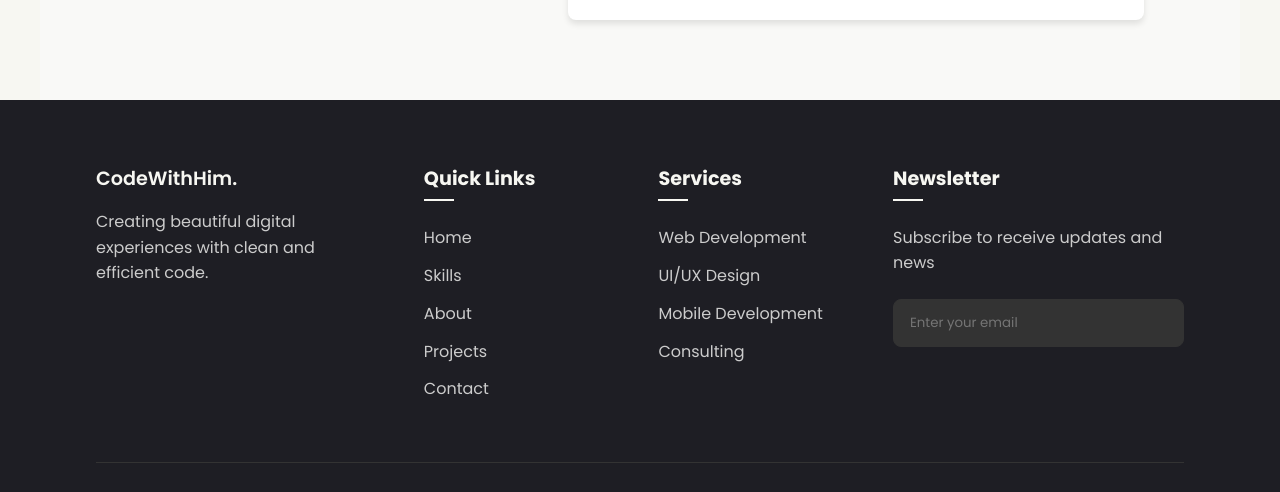
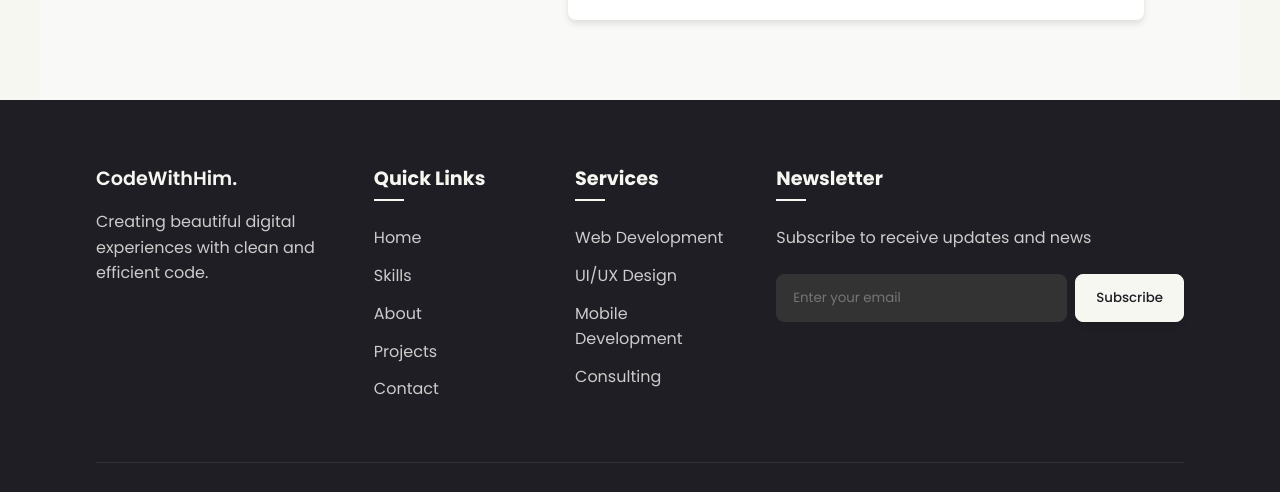
Before and after one commit to saher-redwan/my-portfolio, a plain HTML site: page index.html in a window 1280 px wide. Shown: the part 4621-5113 px from the top of the page. Drawn offline with Linux system fonts and the light colour scheme.

Commit message:
test 10.2

```diff
--- a/css/style.css
+++ b/css/style.css
@@ -771,8 +771,8 @@ form .btn:hover i {
   background-color: #f7f7f2;
   color: #1e1e24;
   border: 1px solid #f7f7f2;
-  white-space: nowrap;
-  display: none;
+  min-width: fit-content;
+  width: fit-content;
 }
 
 .newsletter-form .btn:hover {
```
